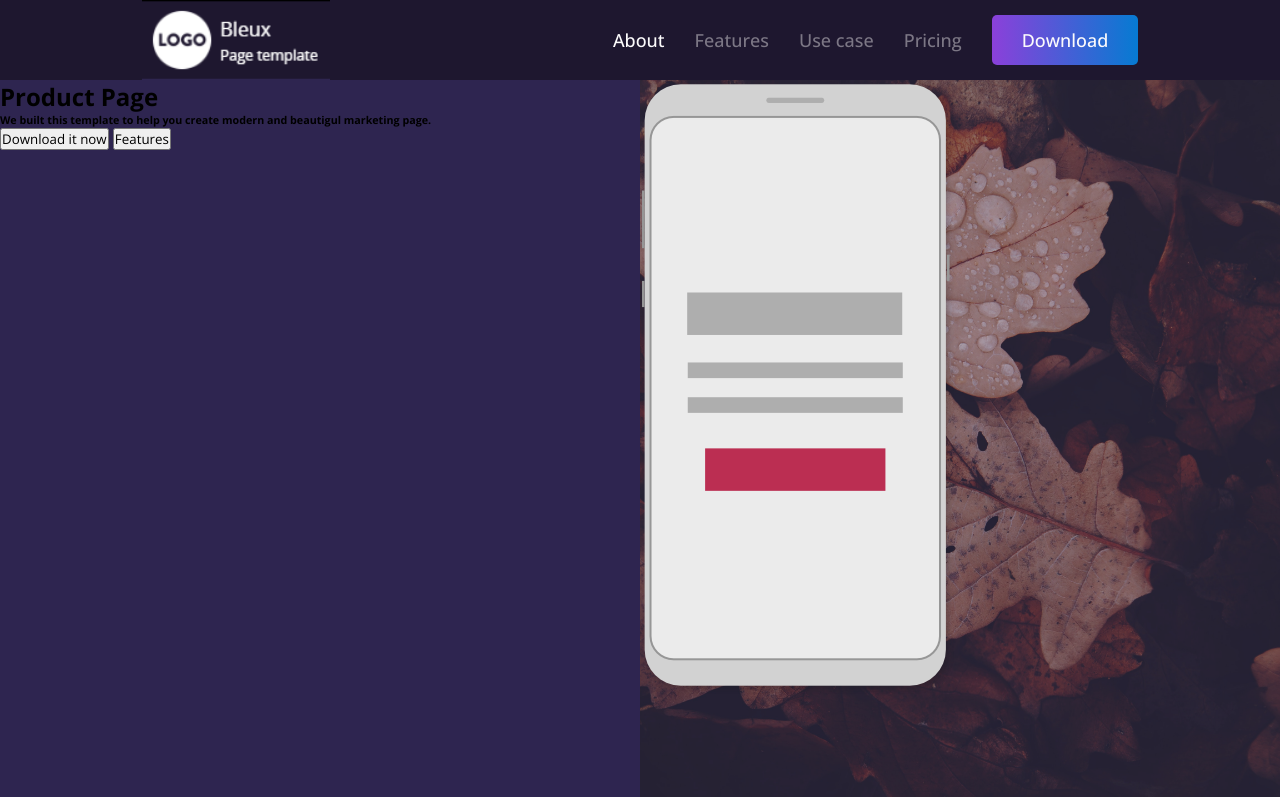
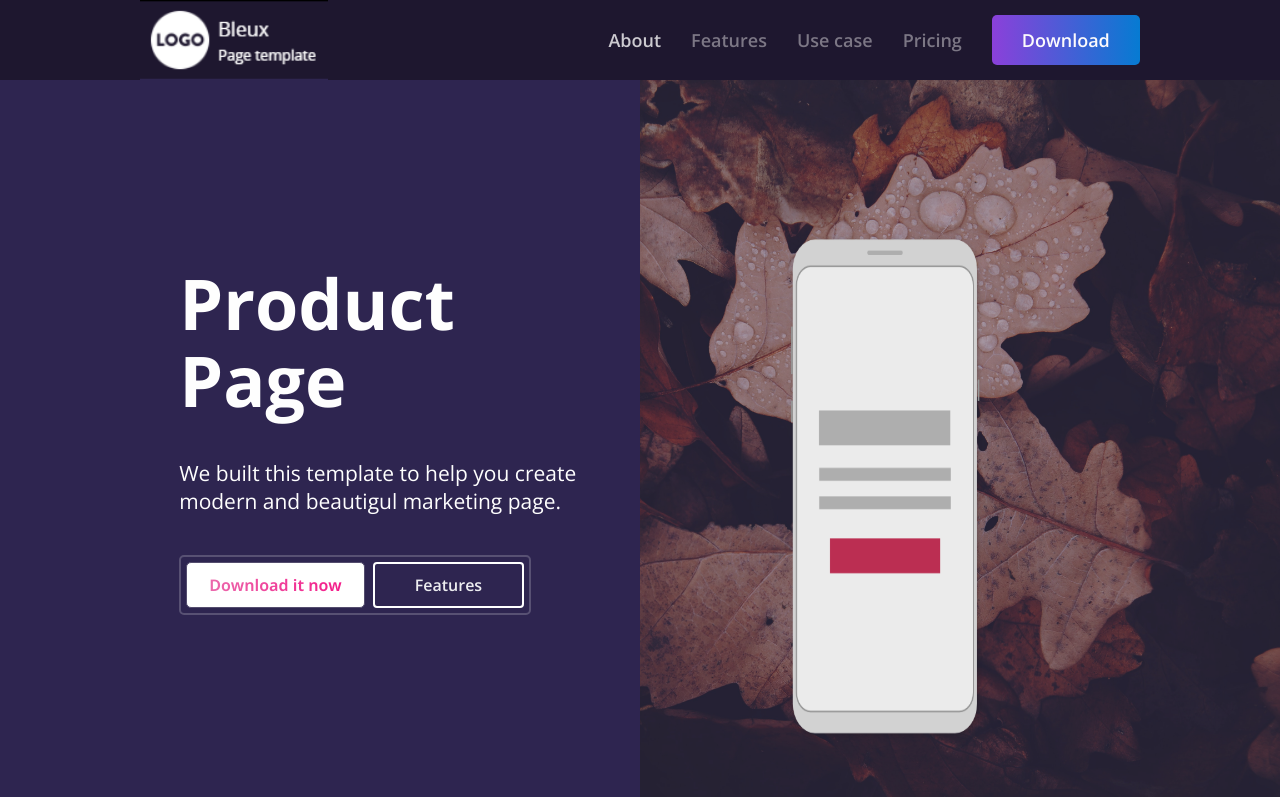
Before and after one commit to EilynFlorez/proyectoBleux, a plain HTML site: page index.html in a window 1280 px wide. Shown: the top 797 px of the page. Drawn offline with nearby package versions, Linux system fonts and the light colour scheme.

Commit message:
Finalización de la primera sección

```diff
--- a/index.html
+++ b/index.html
@@ -24,11 +24,13 @@
     <main>
         <section class="seccion1">
             <div class="text">
-                <h1>Product Page</h1>
-                <h6>We built this template to help you create modern and beautigul marketing page.</h6>
-                <div>
-                    <a href="#"><button>Download it now</button></a>
-                    <a href="#"><button>Features</button></a>
+                <div class="titulo">
+                    <h1>Product<br>Page</h1>
+                    <h6>We built this template to help you create modern and beautigul marketing page.</h6>
+                </div>
+                <div class="botones">
+                    <button class="btn1"><a href="#" class="degradado">Download it now</a></button>
+                    <a href="#"><button class="btn2">Features</button></a>
                 </div>
             </div>
             <div class="div-img">
--- a/styles/style.css
+++ b/styles/style.css
@@ -32,13 +32,13 @@ header {
     list-style-type: none;
 }
 .lista a {
-    font-weight: 500;
+    font-weight: 600;
     font-size: 18px;
     color: rgb(124, 119, 133);
     text-decoration: none;
 }
 .active {
-    color: rgb(252, 251, 252);
+    color: rgb(204, 202, 208);
 }
 .boton1 {
     color: rgb(252, 251, 252);
@@ -50,8 +50,9 @@ header {
     padding: 13px 30px; /*Primero en x luego en y*/
     width: auto;
     height: auto;
-    font-weight: 500;
+    font-weight: 600;
     font-size: 18px;
+    cursor: pointer;
 }
 /*Estilos main*/
 main {
@@ -64,8 +65,62 @@ main {
     height: 90vh;
 }
 .text {
+    display: flex;
+    flex-direction: column;
+    justify-content: center;
+    align-items: start;
+    gap: 40px;
+    padding-left: 14%;
     width: 50%;
     background-color: rgb(46, 37, 80);
+}
+.titulo {
+    display: flex;
+    flex-direction: column;
+    gap: 40px;
+    width: 90%;
+}
+.titulo h1 {
+    color: rgb(254, 254, 254);
+    font-size: 70px;
+    font-weight: bold;
+    line-height: 1.1;
+}
+.titulo h6 {
+    color: rgb(254, 254, 254);
+    font-size: 21px;
+    font-weight: 400;
+}
+.botones {
+    display: flex;
+    gap: 8px;
+    padding: 5px;
+    border: 2px solid rgb(88, 81, 115);
+    border-radius: 5px;
+    cursor: pointer;
+}
+.btn1 {
+    background-color: rgb(255, 255, 255);
+    padding: 10px 22px;
+    border-radius: 5px;
+    border: 1px solid rgb(84, 77, 110);
+}
+.degradado {
+    font-weight: 650;
+    font-size: 16px;
+    background-color: rgb(255, 255, 255);
+    background: linear-gradient(to right, rgb(235, 105, 172), rgb(244, 28, 138));
+    background-clip: text;/*Lo aplica solo en el texto*/
+    color: transparent; /*Coloca el color del texto transparente*/
+}
+.btn2 {
+    padding: 10px 40px;
+    font-size: 16px;
+    font-weight: 600;
+    background-color:rgb(46, 37, 80);
+    color: rgb(237, 237, 240);
+    border: 2px solid rgb(255, 255, 255);
+    border-radius: 4px;
 }
 .div-img {
     width: 50%;
@@ -75,7 +130,15 @@ main {
     background-position: right top;
 }
 .div-img-2 {
+    display: flex;
+    align-items: end;
     background-color: rgba(46, 37, 80, 0.4);
     width: 100%;
     height: 100%;
 }
+.div-img-2 img {
+    width: 30%;
+    height: 70%;
+    margin-bottom: 60px;
+    margin-left: 150px;
+}
```
